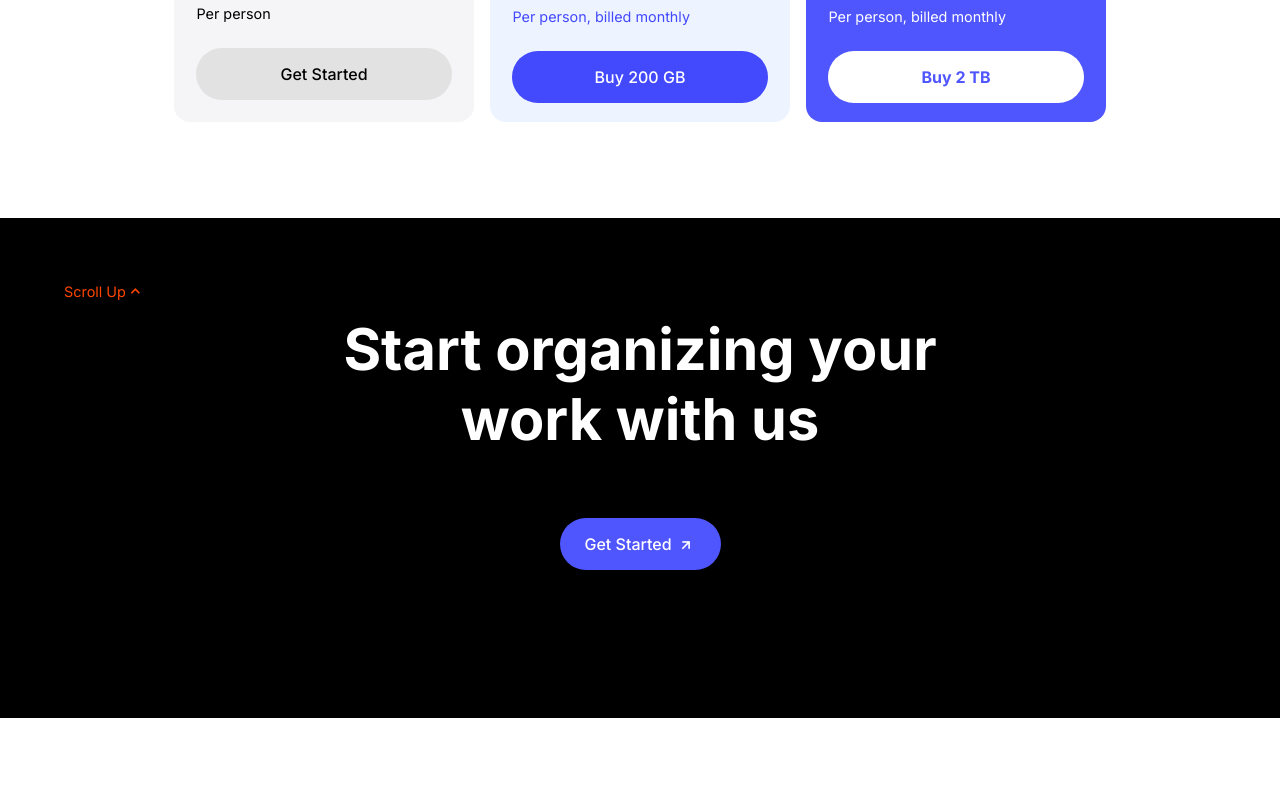
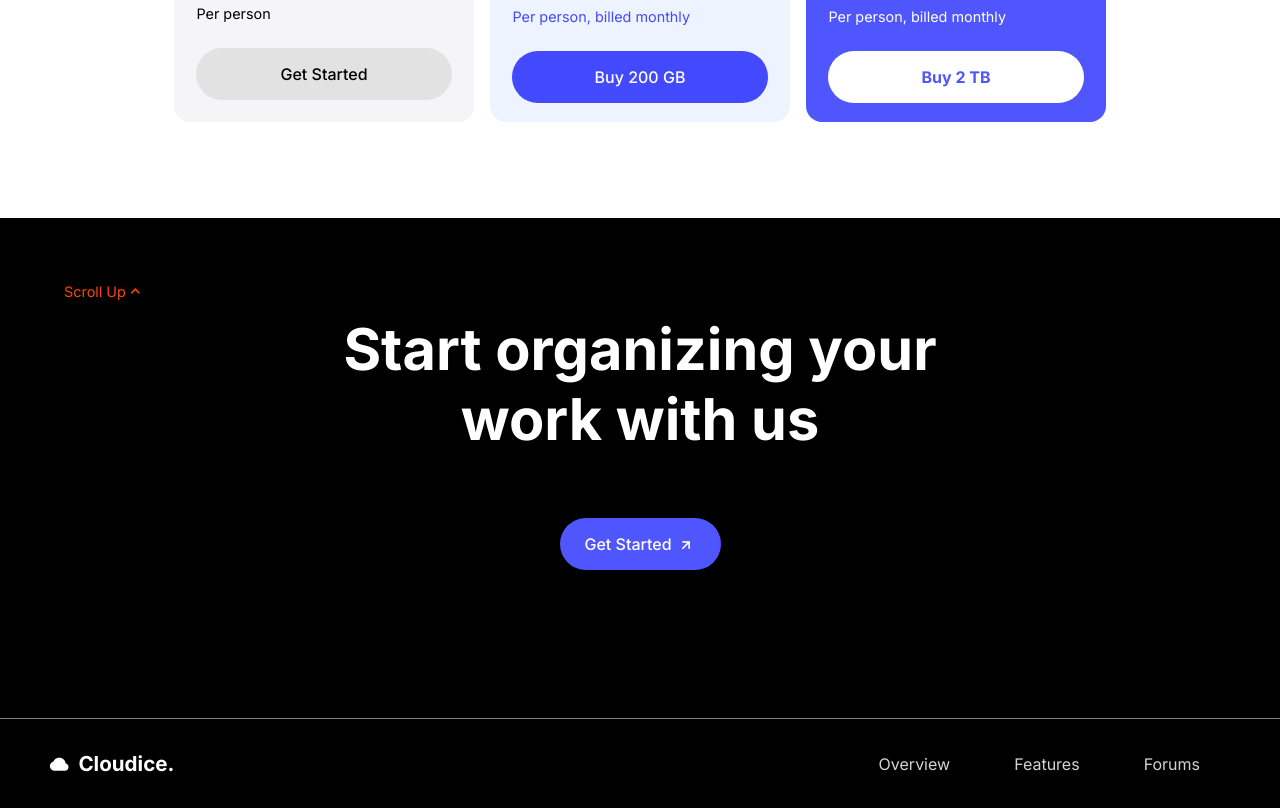
Before and after one commit to ShubhamAdelkar/CODESOFT, a plain HTML site: page landing-page/index.html in a window 1280 px wide. Shown: the part 2713-3521 px from the top of the page. Before the commit the page ends 3431 px from the top, so only its background shows below. Drawn offline with nearby package versions, Linux system fonts and the light colour scheme.

Commit message:
footer done

```diff
--- a/landing-page/index.html
+++ b/landing-page/index.html
@@ -125,11 +125,11 @@
             <h1>Choose your plan</h1>
             <div class="toggle">
                 <p class="sub-head">Monthly</p>
-            <div class="container">
-                <label class="switch"><input type="checkbox" />
-                    <div></div>
-                </label>
-            </div>
+                <div class="container">
+                    <label class="switch"><input type="checkbox" />
+                        <div></div>
+                    </label>
+                </div>
                 <p class="sub-head">Yearly</p>
             </div>
 
@@ -201,7 +201,26 @@
                 <p>Get Started</p>
                 <i class='bx bx-up-arrow-alt'></i>
             </a>
+
+
         </div>
+        <div class="footer-nav">
+            <a href="#" class="nav-logo footer-logo">
+                <i class='bx bxs-cloud'></i>
+                <h3>Cloudice.</h3>
+            </a>
+
+            <div class="nav-links">
+                <ul class="nav-list">
+                    <li><a href="#home" class="nav-link">Overview</a></li>
+                    <li><a href="#features" class="nav-link">Features</a></li>
+                    <li><a href="#forum" class="nav-link">Forums</a></li>
+                    <li>
+                    </li>
+                </ul>
+            </div>
+        </div>
+
     </footer>
 
 </body>
--- a/landing-page/style.css
+++ b/landing-page/style.css
@@ -582,7 +582,7 @@ body {
     display: flex;
     gap: 2rem;
     height: 500px;
-    padding: 6rem 4rem;
+    padding: 6rem 4rem 0rem 4rem;
     align-items: center;
     flex-direction: column;
     background-color: black;
@@ -641,3 +641,17 @@ body {
         transform: translateY(-2px);
     }
 }
+
+.footer-nav {
+    display: flex;
+    border-top: 1px solid grey;
+    justify-content: space-between;
+    align-items: center;
+    background: #000;
+    align-items: center;
+    padding: 2rem 3rem;
+}
+
+.footer-logo {
+    color: #fff;
+}
```
